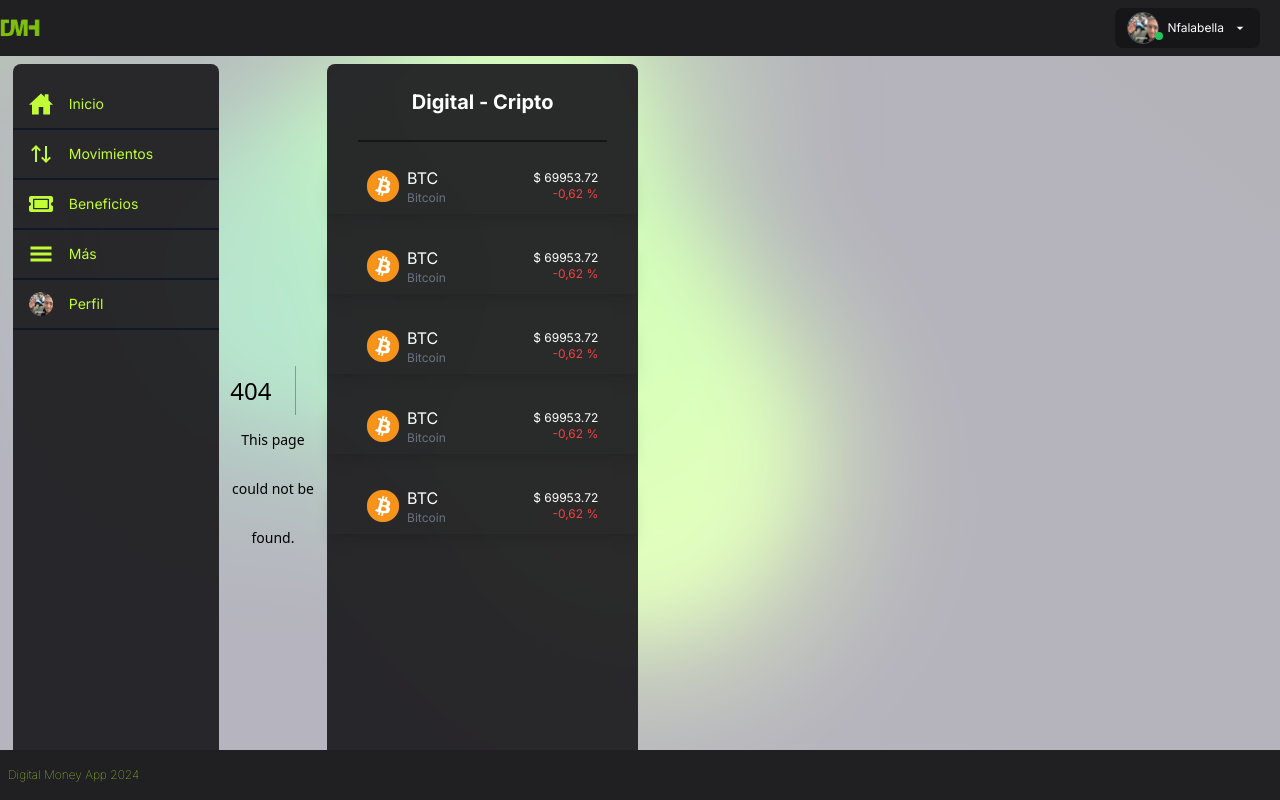
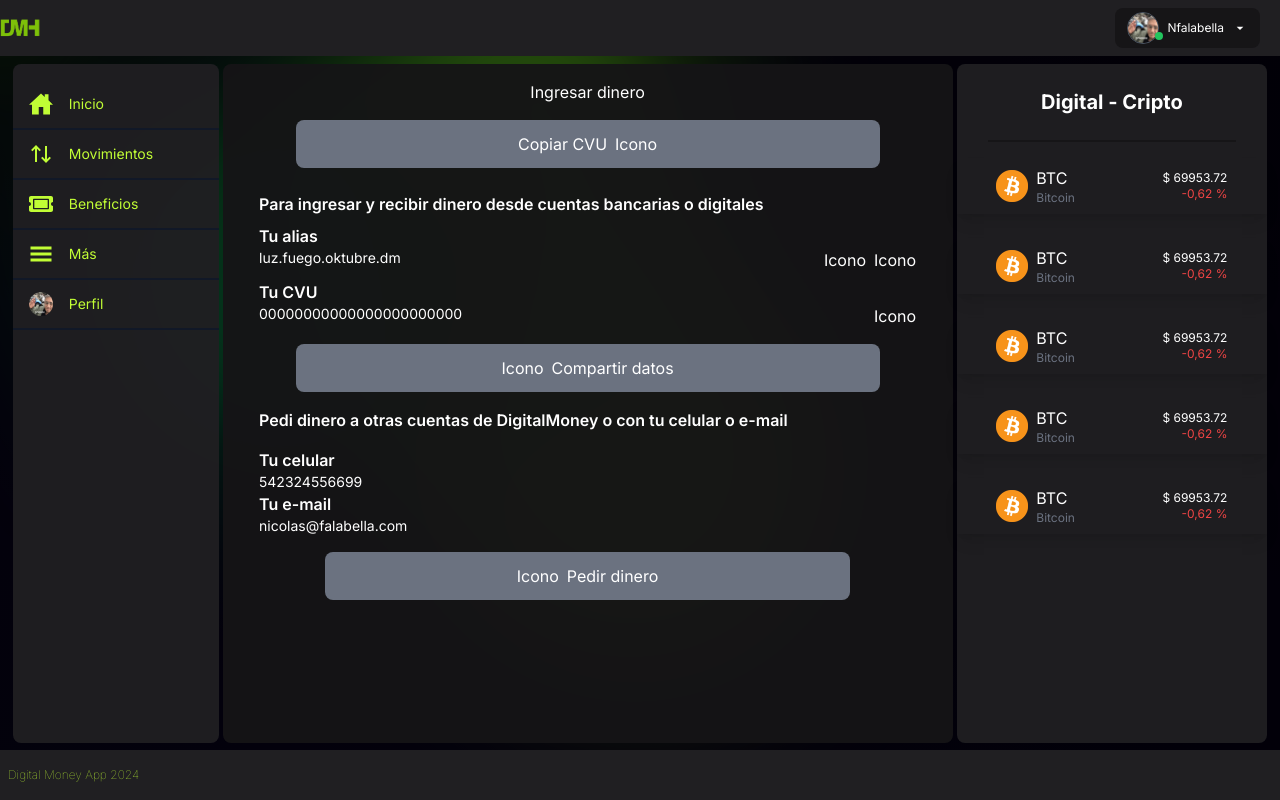
Before and after one commit to Nicoogf/proyecto-digital-money, a Next.js app: page /ingresar in a window 1280 px wide. Before the commit this address had no page. Built offline with nearby package versions, Linux system fonts and the light colour scheme.

Commit message:
Page Ingresar dinero

```diff
--- /dev/null
+++ b/app/ingresar/page.jsx
@@ -0,0 +1,74 @@
+
+import React from 'react'
+
+
+const Beneficios = () => {
+
+
+
+    return (
+        <section className={`grid col-span-12 sm:col-span-11 lg:col-span-8 xl:col-span-7 bg-grey-dark/95 rounded-lg items-start text-white `}>
+            <section>
+            <h2 className='text-center py-4'> Ingresar dinero </h2>
+
+            <div className='flex flex-row bg-gray-500 gap-x-2 justify-center py-3 w-[80%] mx-auto rounded-lg mb-4'>
+                <h3>Copiar CVU</h3>
+                <h3> Icono </h3>
+            </div>
+
+            <div>
+                <h4 className='font-semibold w-[90%] mx-auto py-2'>
+                    Para ingresar y recibir dinero desde cuentas bancarias o digitales
+                </h4>
+
+                <article className='w-[90%] mx-auto mb-2'>
+                    <h4 className='font-semibold'> Tu alias</h4>
+                    <div className='flex flex-row justify-between'>
+                        <h5 className='text-sm'> luz.fuego.oktubre.dm </h5>
+                        <div className='flex flex-row gap-x-2'>
+                            <p> Icono </p>
+                            <p> Icono </p>
+                        </div>
+                    </div>
+                </article>
+
+                <article className='w-[90%] mx-auto flex flex-col mb-4'>
+                    <h4 className='font-semibold'> Tu CVU </h4>
+                    <div className='flex flex-row justify-between'>
+                     <h5 className='text-sm'> 00000000000000000000000 </h5>
+                        <div>
+                            <p> Icono </p>
+                        </div>
+                    </div>
+                </article>
+
+                <button className='w-[80%] mx-auto flex flex-row justify-center bg-gray-500 gap-x-2 py-3 rounded-lg mb-4'>
+                    <p> Icono </p>
+                    <p> Compartir datos</p>
+                </button>
+
+                <section className='w-[90%] mx-auto'>
+                    <h4 className='font-semibold mb-4'> Pedi dinero a otras cuentas de DigitalMoney o con tu celular o e-mail</h4>
+                    <div className='flex flex-col'>
+                        <h5 className='font-semibold'>Tu celular</h5>
+                        <h6 className='text-sm'>542324556699</h6>
+                    </div>
+                    <div className='flex flex-col mb-4'>
+                        <h5 className='font-semibold'>Tu e-mail</h5>
+                        <h6 className='text-sm'>nicolas@falabella.com</h6>
+                    </div>
+
+                    <button className='w-[80%] mx-auto flex flex-row justify-center bg-gray-500 gap-x-2 py-3 rounded-lg mb-4'>
+                        <p> Icono </p>
+                        <p> Pedir dinero </p>
+                    </button>
+
+                </section>
+            </div>
+            </section>
+
+        </section>
+    )
+}
+
+export default Beneficios
--- a/app/movimientos/page.jsx
+++ b/app/movimientos/page.jsx
@@ -7,6 +7,7 @@ import { MdNavigateNext } from "react-icons/md";
 import { MdOutlineCancel } from "react-icons/md";
 import { IoIosArrowUp } from "react-icons/io";
 import profiledos from "../../public/profiledos.png"
+import Link from 'next/link';
 
 const Loguin = () => {
 
@@ -37,10 +38,10 @@ const Loguin = () => {
 
                 <div className='flex flex-row w-[80%] mx-auto justify-between mt-6'>
 
-                    <article className='flex flex-col gap-y-2 items-center cursor-pointer bg-gray-700 p-2 rounded-lg'>
+                    <Link href="/ingresar" className='flex flex-col gap-y-2 items-center cursor-pointer bg-gray-700 p-2 rounded-lg'>
                         <RiSendPlaneFill className='bg-gray-400 text-5xl rounded-xl p-2' />
                         <h6 className='text-sm'> Ingresar </h6>
-                    </article>
+                    </Link>
 
                     <article className='flex flex-col gap-y-2 items-center cursor-pointer bg-gray-700 p-2 rounded-lg'>
                         <RiSendPlaneFill className='bg-gray-400 text-5xl rounded-xl p-2' />
```
